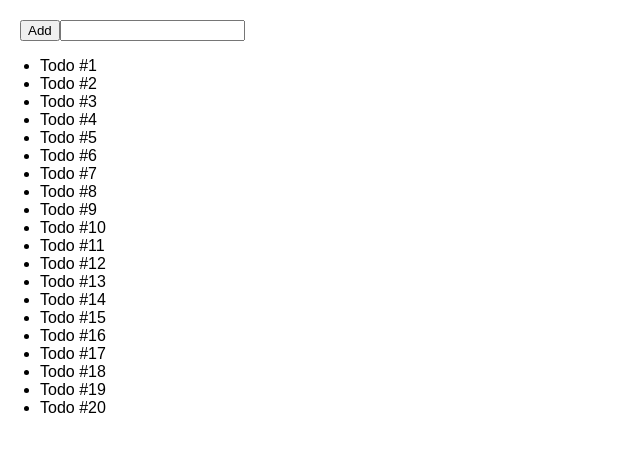
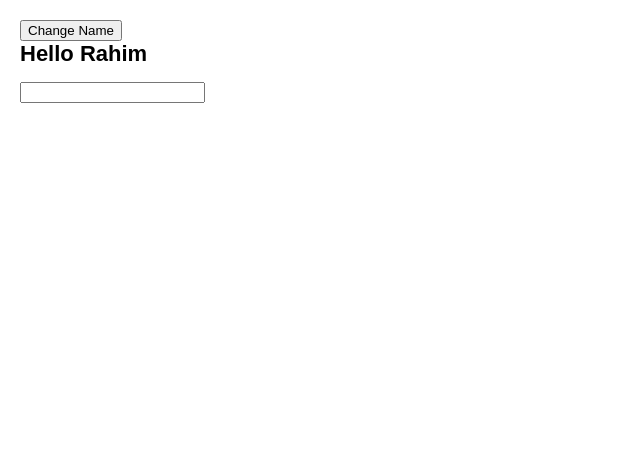
Before and after one commit to codersharif/react-next, a React (Vite) app: page / in a window 1280 px wide. Shown: the top 452 px of the page, without its empty margins (0-640 px from the left). Built offline with nearby package versions, Linux system fonts and the light colour scheme.

Commit message:
fetch and random name change

```diff
--- a/src/App.jsx
+++ b/src/App.jsx
@@ -1,10 +1,12 @@
 import "./App.css";
-import TodoList from "./components/TodoList";
+import Parent from "./components/Parent";
 
 function App() {
   return (
     <>
-      <TodoList />
+      {/* <h2>Fetch Data</h2>
+        <Comments postId="3" /> */}
+      <Parent />
     </>
   );
 }
--- /dev/null
+++ b/src/components/Parent.jsx
@@ -0,0 +1,27 @@
+import { useState } from "react";
+
+const ChildComponent = ({ name }) => {
+  const [state, setState] = useState("");
+  return (
+    <div>
+      <h1>Hello {name} </h1>
+      <input value={state} onChange={(e) => setState(e.target.value)} />
+    </div>
+  );
+};
+
+export default function Parent() {
+  const [name, setName] = useState("Rahim");
+
+  const changeName = () => {
+    const names = ["Rahim", "Karim", "Jabbar"];
+    var randomName = names[Math.floor(Math.random() * names.length)];
+    setName(randomName);
+  };
+  return (
+    <div>
+      <button onClick={changeName}>Change Name</button>
+      <ChildComponent key={name} name={name} />
+    </div>
+  );
+}
```
Also changed, not shown: src/components/Comments.jsx (added, +33 -0 lines), src/utils/fetchComments.js (added, +7 -0 lines), 1 other file (tests, documents, lock files or other folders).
